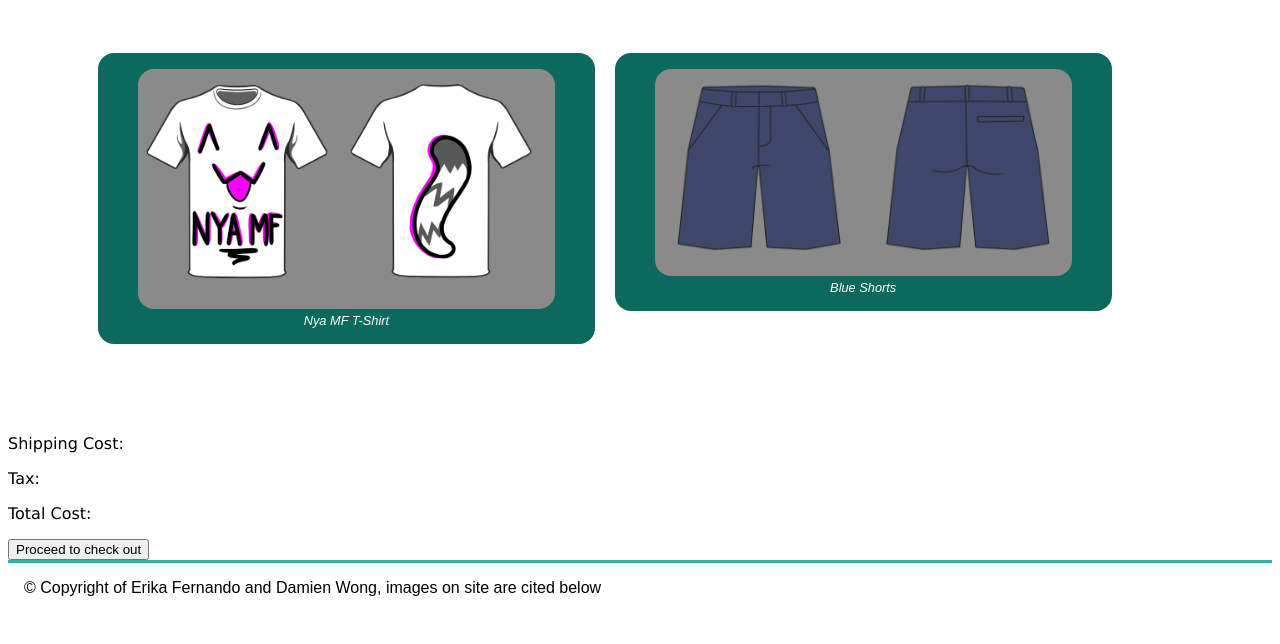
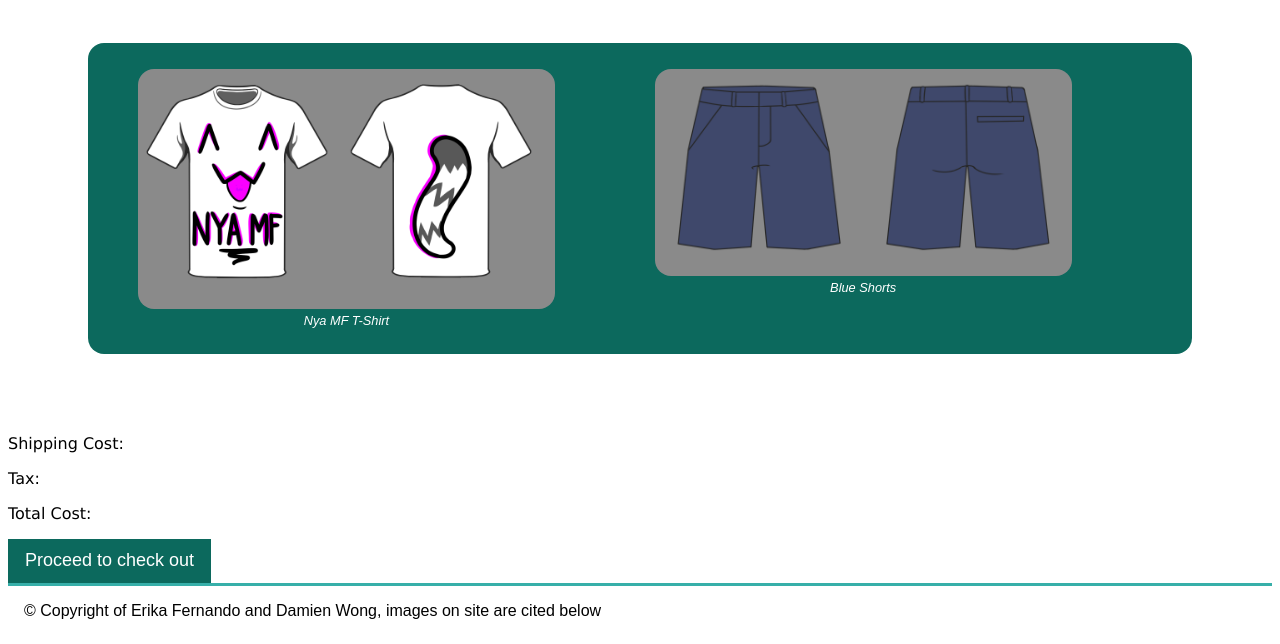
Before and after one commit to alexcross321/IAT339Project2, a plain HTML site: page cart.html in a window 1280 px wide. Shown: the part 164-808 px from the top of the page. Drawn offline with Linux system fonts and the light colour scheme.

Commit message:
Changes to Cart
Making the cart more symmetrical rn

```diff
--- a/cart.html
+++ b/cart.html
@@ -31,14 +31,15 @@
 	</div>
 	<section>
 		<h2>Cart</h2>
-		<div class="grid">
-			<div class="box">
+		<div class="checkoutgrid">
+			<div class="boxitem">
 				<figure>
 					<img src="img/Top2.png" alt="Merchandise image and link, Tops Merchandise, Nya AF T-Shirt"class="mrch">
 					<figcaption>Nya MF T-Shirt</figcaption>
 				</figure>
+
 			</div>
-			<div class="box">
+			<div class="boxitem">
 				<figure>
 					<img src="img/Bottoms2.png" alt="Merchandise image and link, Bottoms Merchandise, Blue Shorts"class="mrch">
 					<figcaption>Blue Shorts</figcaption>
@@ -47,16 +48,12 @@
 		</div>
 
 
-
-		<div>
-
-		</div>
-		<div>
+		<div >
 			<p>Shipping Cost:</p>
 			<p>Tax:</p>
 			<p>Total Cost:</p>
 		</div>
-		<a href="checkout.html"><button>Proceed to check out</button></a>
+		<a href="checkout.html"><button class="button">Proceed to check out</button></a>
 		</div>
 
 	</section>
--- a/css/main.css
+++ b/css/main.css
@@ -114,6 +114,27 @@ ol{
 	border-radius: 1em;
 }
 
+.checkoutgrid{
+	display:flex;
+	flex-direction:row;
+	flex-wrap:wrap;
+	margin: 5em;
+	margin-top: 1em;
+	background: #0C695D;
+	border-radius:1em;
+}
+
+
+.checkoutgrid .boxitem{
+	flex:0 0 auto;
+	max-width:45%;
+	height: 50%;
+
+	margin:0.625em;
+	color: white;
+	border-radius: 1em;
+
+}
 .button {
 	background-color: #0C695D;
 	border:none;
```
